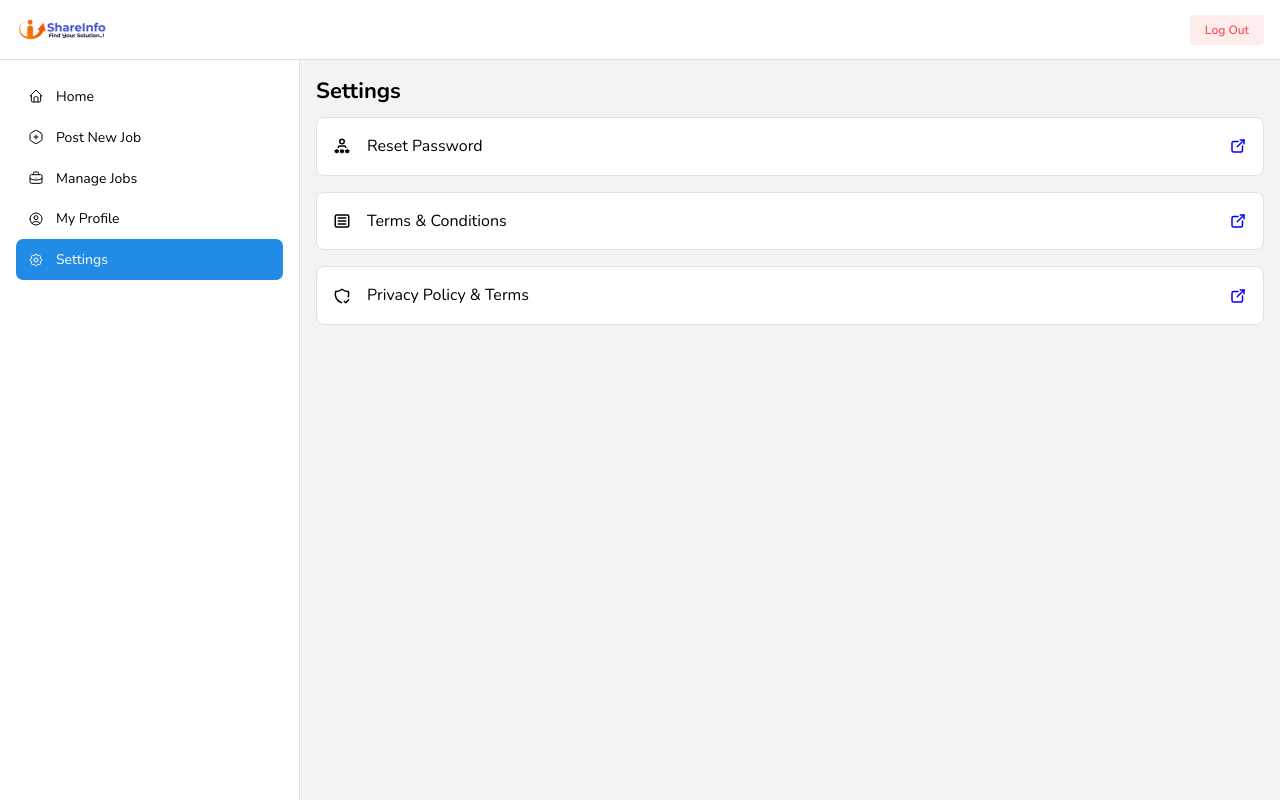
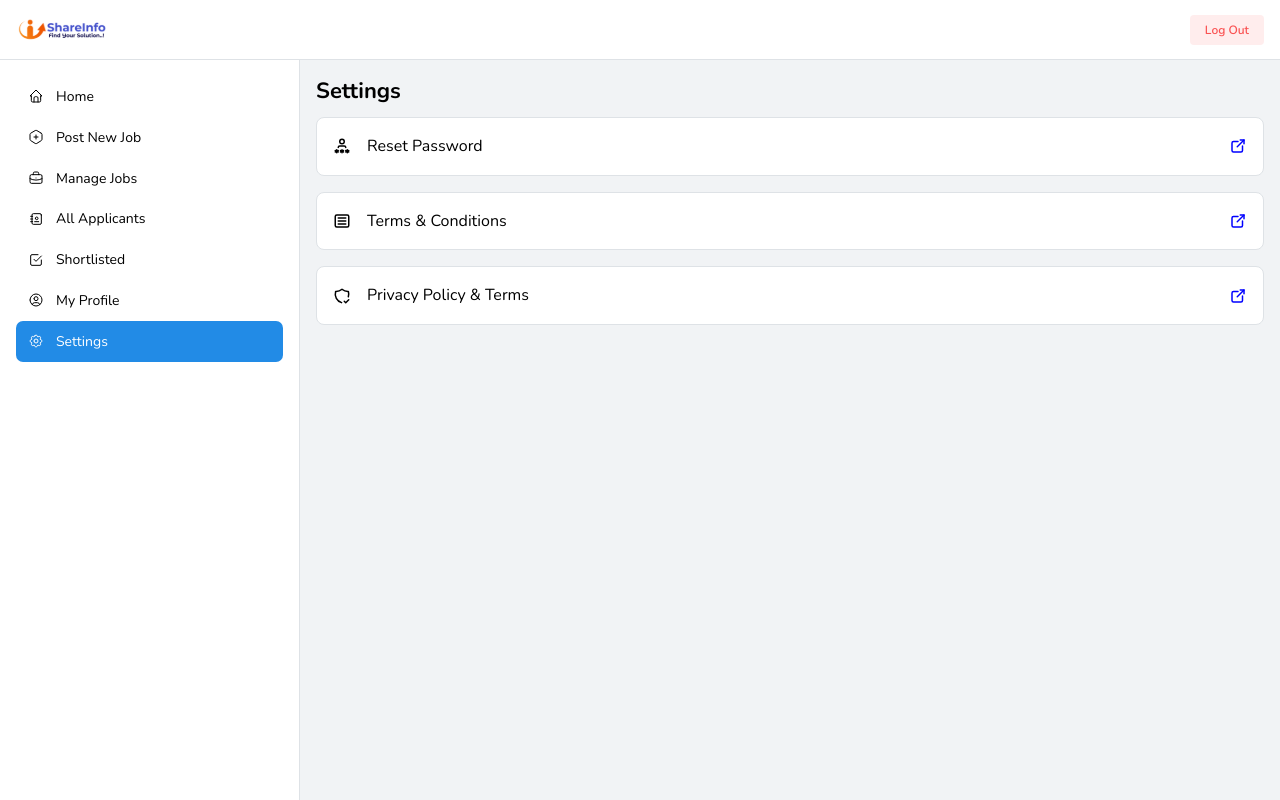
Before and after one commit to muhdfarseen/Shareinfo-Employer, a React (Vite) app: page /dashboard/settings in a window 1280 px wide. Built offline with nearby package versions, Linux system fonts and the light colour scheme; no server answers; sample sign-in values are in the browser's storage.

Commit message:
further changes --begin

```diff
--- a/src/Components/NavlinkPages/ManageJobs.jsx
+++ b/src/Components/NavlinkPages/ManageJobs.jsx
@@ -65,11 +65,10 @@ export const ManageJobs = () => {
       <Table.Td>{job.working_mode}</Table.Td>
       <Table.Td>{job.preference}</Table.Td>
       <Table.Td>{job.location}</Table.Td>
-
       <Table.Td>{job.applied_count}</Table.Td>
 
 
-      {/* <Table.Td>
+      <Table.Td>
         <Group gap={10}>
           <ActionIcon
             variant="light"
@@ -88,7 +87,7 @@ export const ManageJobs = () => {
             <IconTrash style={{ width: "70%", height: "70%" }} stroke={1.5} />
           </ActionIcon>
         </Group>
-      </Table.Td> */}
+      </Table.Td>
 
 
     </Table.Tr>
@@ -107,7 +106,7 @@ export const ManageJobs = () => {
               <Table.Th>Preference</Table.Th>
               <Table.Th>Location</Table.Th>
               <Table.Th>Applications</Table.Th>
-              {/* <Table.Th>Quick Action</Table.Th> */}
+              <Table.Th>Quick Action</Table.Th>
             </Table.Tr>
           </Table.Thead>
           <Table.Tbody>{rows}</Table.Tbody>
--- a/src/Components/Pages/Dashboard.jsx
+++ b/src/Components/Pages/Dashboard.jsx
@@ -16,8 +16,8 @@ const data = [
   { id: 0, icon: IconHome, label: "Home", path: "home" },
   { id: 1, icon: IconHexagonPlus, label: "Post New Job", path: "newjob" },
   { id: 2, icon: IconBriefcase, label: "Manage Jobs", path: "managejob" },
-  // { id: 3, icon: IconAddressBook, label: "All Applicants", path: "allaplicants" },
-  // { id: 4, icon: IconCheckbox, label: "Shortlisted", path: "shortlisted" },
+  { id: 3, icon: IconAddressBook, label: "All Applicants", path: "allaplicants" },
+  { id: 4, icon: IconCheckbox, label: "Shortlisted", path: "shortlisted" },
   { id: 5, icon: IconUserCircle, label: "My Profile", path: "myprofile" },
   { id: 6, icon: IconSettings, label: "Settings", path: "settings" },
 ];
@@ -37,7 +37,7 @@ export const Dashboard = () => {
   const location = useLocation();
 
   useEffect(() => {
-    const path = location.pathname.replace('/dashboard/', ''); // Extract path after '/dashboard/'
+    const path = location.pathname.replace('/dashboard/', '');
     const index = data.findIndex(item => item.path === path);
     if (index !== -1) {
       setActive(index);
```
